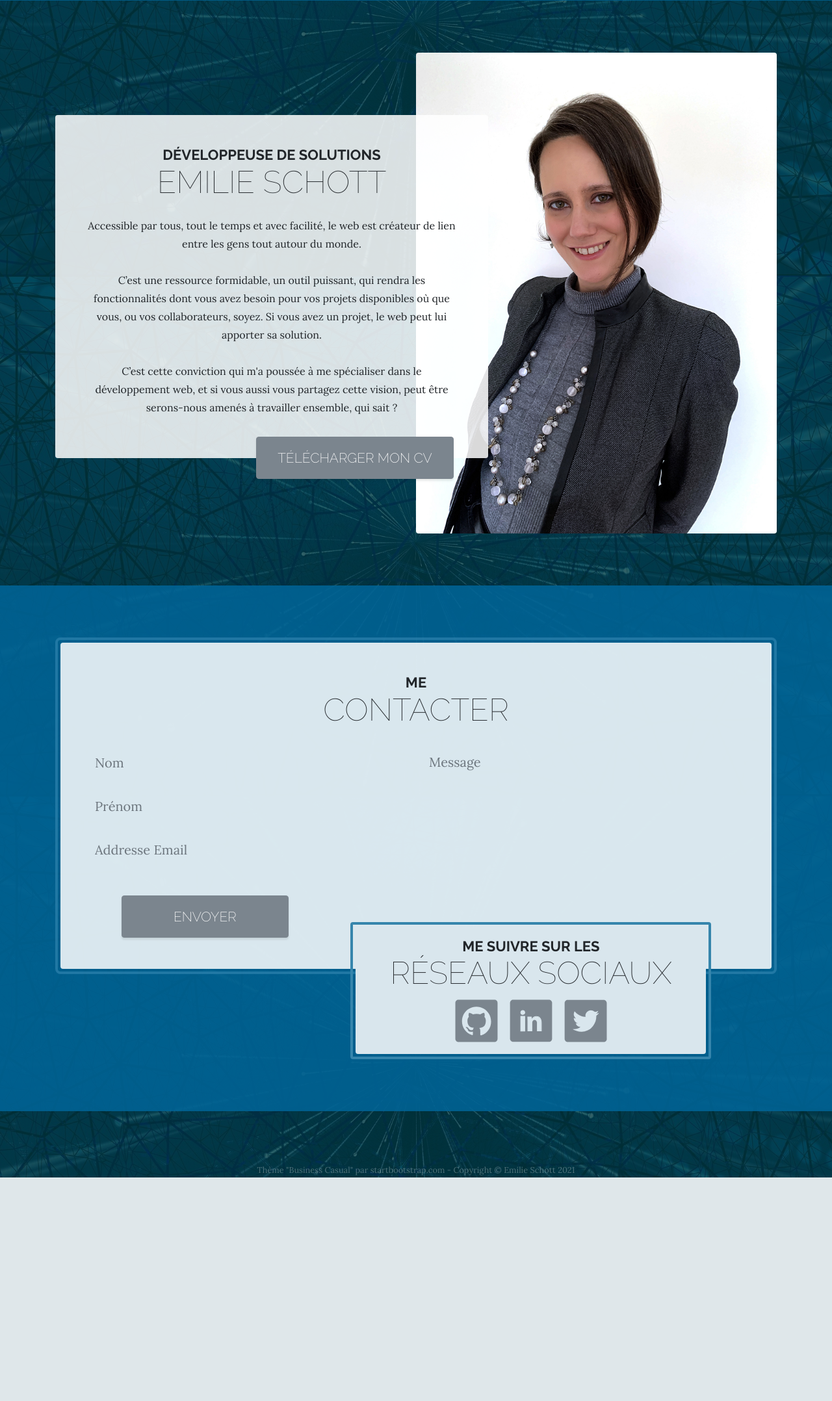
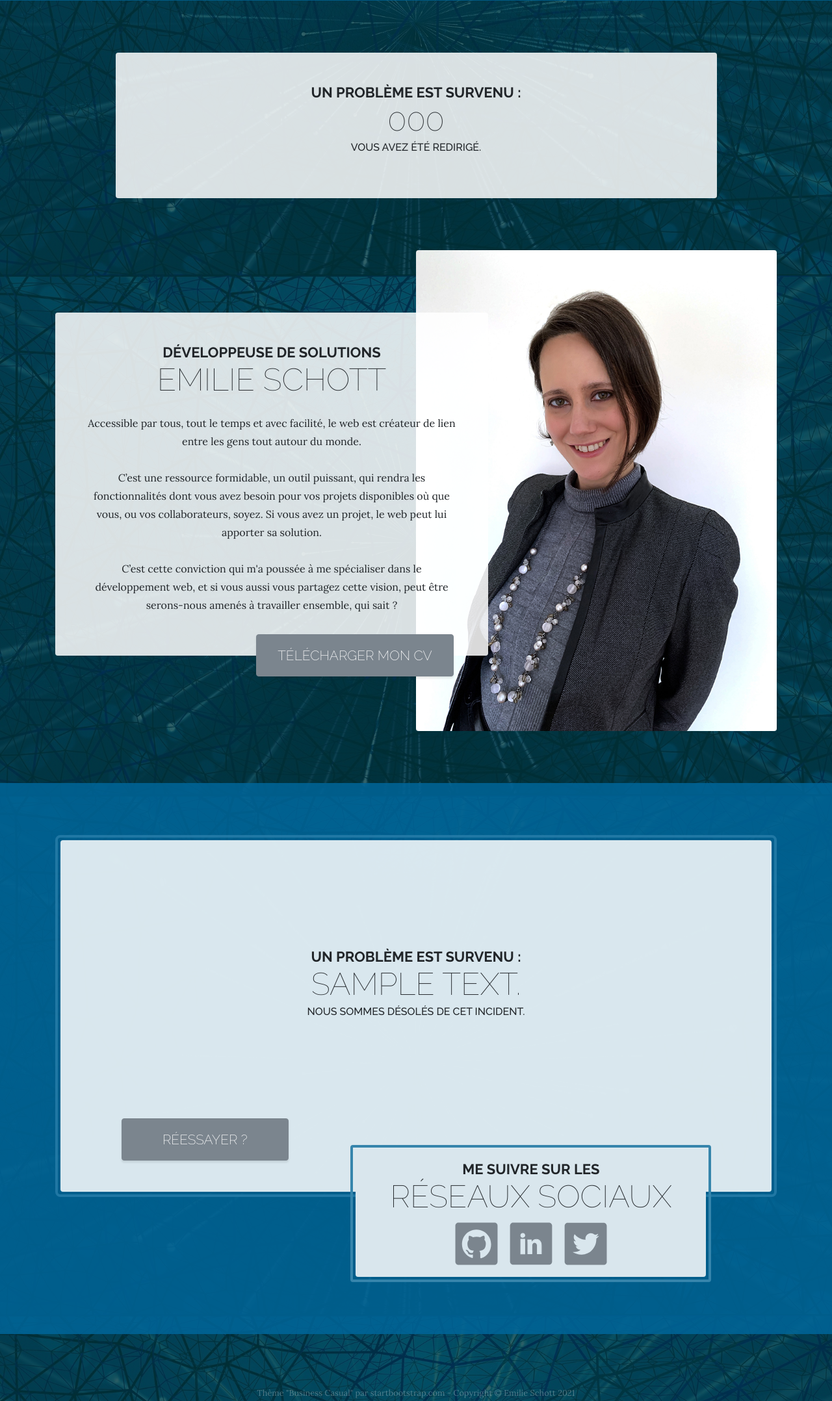
Before and after one commit to EmilieSchott/P5-BlogPHP, a PHP site: template view/homeView.html.twig in a window 1280 px wide. Shown: the part 376-2532 px from the top of the page at 65% size. Before the commit the page ends 2188 px from the top, so only its background shows below. Run offline with PHP 8.4, Linux system fonts and the light colour scheme; the template is opened without the code that fills it: most values are stand-ins (such as "Sample title", 1, 10 or a date in 2020); some libraries are stand-ins or nearby versions.

Commit message:
Add exceptions management in the feature.

```diff
--- a/public/theme/css/style.css
+++ b/public/theme/css/style.css
@@ -438,13 +438,13 @@ p {
 }
 
 
-.contact .submit-button {
+.contact .submit-button, .contact .retry-button {
     width:50%;
     margin: auto;
 }
 
 @media (min-width: 768px) {
-    .contact .submit-button {
+    .contact .submit-button, .contact .retry-button {
         width:28%;
         margin-bottom: 1rem;
         margin-left: 0px;
@@ -455,7 +455,7 @@ p {
 }
 
 @media (min-width:1200px) {
-    .contact .submit-button {
+    .contact .submit-button, .contact .retry-button {
         width:25%;
         margin-top: 1rem;
         margin-bottom: 1rem;
--- a/view/homeView.html.twig
+++ b/view/homeView.html.twig
@@ -21,6 +21,25 @@
 {% endblock %}
 
 {% block content %}
+    {% if homePageException is not empty %}
+        <section class="page-section">
+            <div class="container">
+                <div class="post-item">
+                    <div class="bg-faded col-10 mx-auto p-3 offset-1 offset-lg-0 p-3 p-md-4 p-xl-5 rounded">
+                        <h2 class="section-heading text-center">
+                            <span class="section-heading-upper">Un problème est survenu :</span>
+                            <span class="section-heading-lower"> {{ homePageException }}</span>
+                            <p class="text-center">
+                                Vous avez été redirigé.
+                            </p>
+                        </h2>
+                    </div>
+                </div>
+            </div>
+        </section>
+    {% endif %}
+
+
     <section class="page-section clearfix">
         <div class="container">
             <div class="intro">
@@ -47,8 +66,35 @@
 
     <section class="page-section contact clearfix">
         <div class="container">
-            <div class="contact-tool">
+            <div class="contact-tool" id="contact-tool">
                 <div class="contact-inner text-center p-3 pb-5 p-md-4 p-lg-5 rounded">
+                    {% if contactFormMessage is not empty and send == 0 %}
+                        <div class="comment-message" >
+                            <h2 class="section-heading mb-4">
+                                <span class="section-heading-upper">Un problème est survenu :</span>
+                                <span class="section-heading-lower"> {{ contactFormMessage }} </span>
+                                <p>
+                                    Nous sommes désolés de cet incident.
+                                </p>
+                            </h2>
+                        </div>
+                        <div class="row">
+                            <a class="btn btn-primary btn-xl retry-button" href="index.php?action=homePage#contact-tool">Réessayer ? </a>
+                        </div>
+                    {% elseif send == 1 %}
+                        <div class="comment-message" >
+                            <h2 class="section-heading mb-4">
+                                <span class="section-heading-upper">Merci !</span>
+                                <span class="section-heading-lower"> Votre message a bien été envoyé. </span>
+                                <p>
+                                    Nous vous répondrons dès que possible.
+                                </p>
+                            </h2>
+                        </div>
+                        <div class="row">
+                            <a class="btn btn-primary btn-xl retry-button" href="index.php?action=homePage#contact-tool">Réessayer ? </a>
+                        </div>
+                    {% else %}
                         <h2 class="section-heading mb-4">
                             <span class="section-heading-upper">Me</span>
                             <span class="section-heading-lower">contacter</span>
@@ -58,7 +104,7 @@
                                 <div class="form-group col-xl-6 mx-auto col-xs-12 floating-label-form-group controls">
                                     <div class="form-group floating-label-form-group controls">
                                         <label>Nom</label>
-                                    <input type="text" class="form-control" placeholder="Nom" name="name" id="name" required="required" data-validation-required-message="Entrez votre nom, s'il vous plait.">
+                                        <input type="text" class="form-control" placeholder="Nom" name="name" id="name" required data-validation-required-message="Entrez votre nom, s'il vous plait.">
                                         <p class="help-block text-danger"></p>
                                     </div>
                                     <div class="form-group floating-label-form-group controls">
@@ -82,6 +128,7 @@
                                 <button type="submit" class="btn btn-primary btn-xl submit-button">Envoyer</button>
                             </div>
                         </form>
+                    {% endif %}
                 </div>
 
                 <div class="RS-border col-10 offset-1 col-md-6 offset-md-5 col-xl-6 offset-xl-4  rounded ">
```
Also changed, not shown: controller/PublicController.php (+19 -6 lines), index.php (+22 -6 lines). Lines whose indentation alone changed are shown as unchanged.
